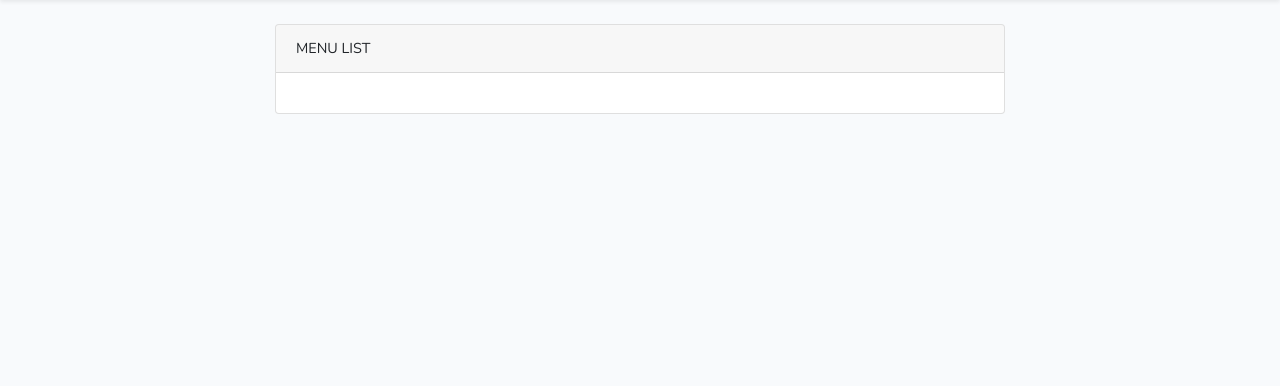
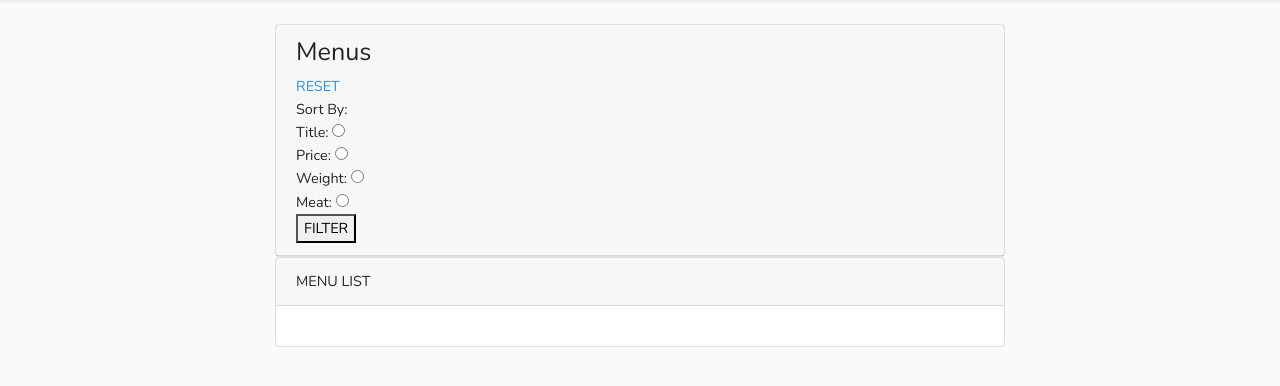
Before and after one commit to aist01/Laravel-Restaurant, a Laravel app: page /menus in a window 1280 px wide. Shown: the part 55-441 px from the top of the page. Run offline with Laravel 8, Linux system fonts and the light colour scheme; the visitor is signed in with stand-in values (Sample User, id 1); data that the repository does not hold is empty; style sheets or scripts are compiled from the project's sources; some libraries are stand-ins or nearby versions.

Commit message:
menu sort

```diff
--- a/app/Http/Controllers/MenuController.php
+++ b/app/Http/Controllers/MenuController.php
@@ -14,11 +14,57 @@
         $this->middleware('auth');
     }
 
-    public function index()
+    public function index(Request $request)
     {
+        {
         $menus = Menu::orderBy('price')->get();
-        return view('menu.index', ['menus' => $menus]);
-
+        $selectId = 0;
+        $sort = '';
+        if ($request->menu_id) {
+            if ($request->sort) {
+                if ($request->sort == 'title') {
+                    $menus = Menu::where('menu_id', $request->menu_id)->orderBy('title')->get();
+                    $sort = 'title';
+                } elseif ($request->sort == 'price') {
+                    $menus = Menu::where('menu_id', $request->menu_id)->orderBy('price')->get();
+                    $sort = 'price';
+                } elseif ($request->sort == 'weight') {
+                    $menus = Menu::where('menu_id', $request->menu_id)->orderBy('weight')->get();
+                    $sort = 'weight';
+                } elseif ($request->sort == 'meat') {
+                    $menus = Menu::where('menu_id', $request->menu_id)->orderBy('meat')->get();
+                    $sort = 'meat';
+                } else {
+                    $menus = Menu::all();
+                }
+            } else {
+                $menus = Menu::where('menu_id', $request->menu_id)->get();
+            }
+            $selectId = $request->menu_id;
+        } else {
+            if ($request->sort) {
+                if ($request->sort == 'title') {
+                    $menus = Menu::orderBy('title')->get();
+                    $sort = 'title';
+                } elseif ($request->sort == 'price') {
+                    $menus = Menu::orderBy('price')->get();
+                    $sort = 'price';
+                } elseif ($request->sort == 'weight') {
+                    $menus = Menu::orderBy('weight')->get();
+                    $sort = 'weight';
+                } elseif ($request->sort == 'meat') {
+                    $menus = Menu::orderBy('meat')->get();
+                    $sort = 'meat';
+                } else {
+                    $menus = Menu::all();
+                }
+            } else {
+                $menus = Menu::all();
+            }
+        }
+        // $menus = Menu::orderBy('price')->get();
+        return view('menu.index', compact('menus', 'selectId', 'sort'));
+        }
     }
 
     public function create()
--- a/resources/views/menu/index.blade.php
+++ b/resources/views/menu/index.blade.php
@@ -2,6 +2,37 @@
 
 @section('content')
 {{-- <img src="pattern.png"> --}}
+<div class="container">
+    <div class="row justify-content-center">
+        <div class="col-md-8">
+            <div class="card">
+                <div class="card-header"><h3>Menus</h3>
+
+                    <a href="{{route('menu.index')}}">RESET</a>
+                    <form action="{{route('menu.index')}}" method="get">
+                        {{-- <select name="menu_id">
+                            <option value="0">Show All</option>
+                            @foreach ($menus as $menu)
+                                <option value="{{$menu->id}}" @if($selectId == $menu->id) selected @endif>{{$menu->title}} </option>
+                            @endforeach
+                        </select><br><br>
+                        <select name="menu_id">
+                            @foreach ($menus as $menu)
+                                <option value="{{$menu->id}}">{{$menu->title}} </option>
+                            @endforeach
+                        </select> --}}
+                        Sort By: <br>
+                        Title: <input type="radio" name="sort" value="title" @if('title' == $sort) checked @endif><br>
+                        Price: <input type="radio" name="sort" value="price" @if('price' == $sort) checked @endif><br>
+                        Weight: <input type="radio" name="sort" value="weight" @if('weight' == $sort) checked @endif><br>
+                        Meat: <input type="radio" name="sort" value="meat" @if('meat' == $sort) checked @endif><br>
+                        <button type="submit">FILTER</button>
+                    </form>
+                </div>
+            </div>
+        </div>
+    </div>
+</div>
 <div class="container">
    <div class="row justify-content-center">
        <div class="col-md-8">
--- a/resources/views/restaurant/index.blade.php
+++ b/resources/views/restaurant/index.blade.php
@@ -6,7 +6,8 @@
     <div class="row justify-content-center">
         <div class="col-md-8">
             <div class="card">
-                <div class="card-header"><h1>restaurants</h1>
+                <div class="card-header"><h3>Restaurants</h3>
+                <p>Sort by Menu:</p>
                     <a href="{{route('restaurant.index')}}">RESET</a>
                     <form action="{{route('restaurant.index')}}" method="get">
                         <select name="menu_id">
```
